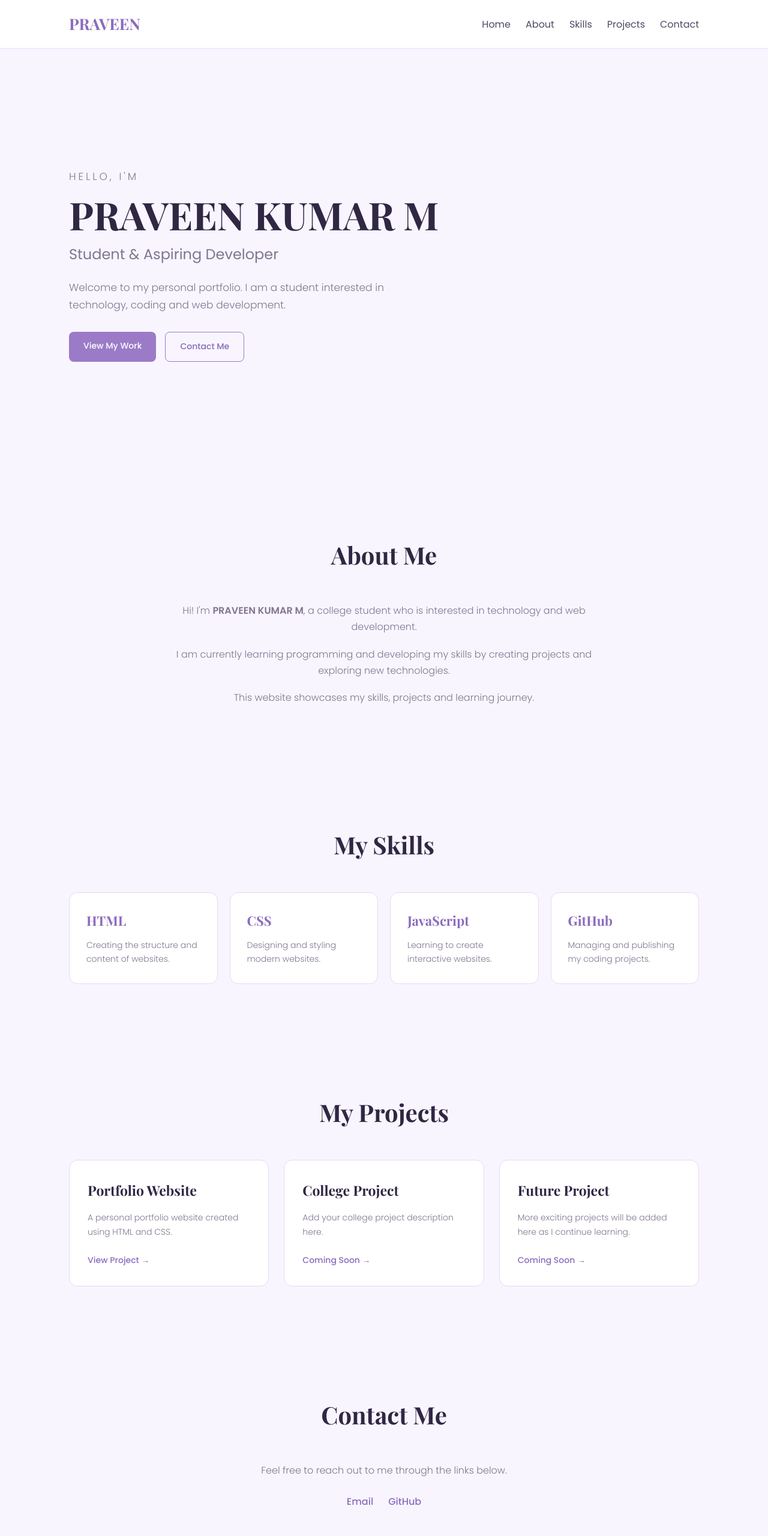
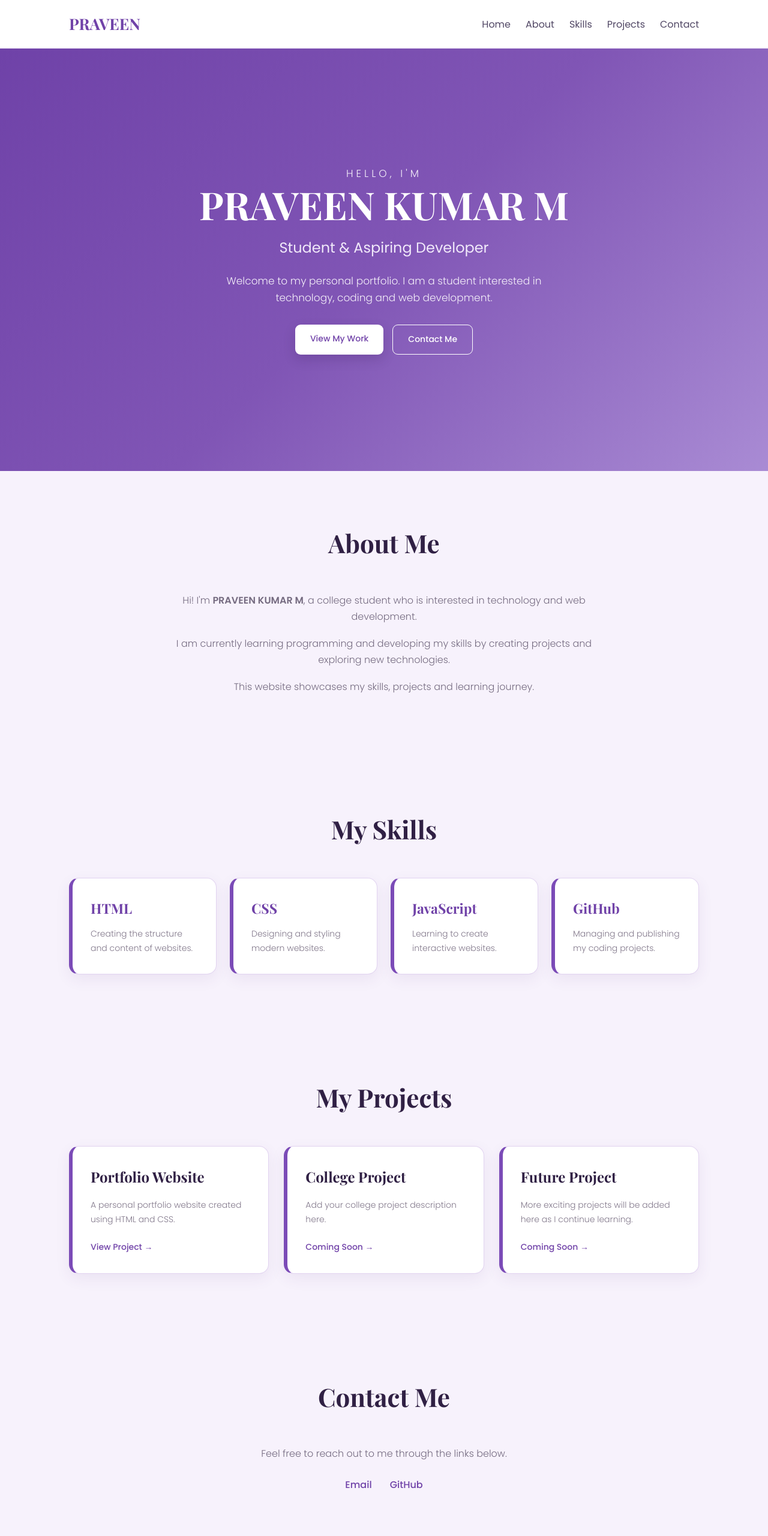
Before and after one commit to praveenn19/myportfolio, a plain HTML site: page index.html in a window 1280 px wide. Shown: the top 2560 px of the page at 60% size. Drawn offline with nearby package versions, Linux system fonts and the light colour scheme.

Commit message:
Update style.css

```diff
--- a/style.css
+++ b/style.css
@@ -17,15 +17,10 @@ html {
 
 body {
     font-family: 'Poppins', sans-serif;
-    background: #F8F5FF;
-    color: #302743;
+    background: #F7F2FC;
+    color: #302044;
     line-height: 1.7;
 }
-
-
-/* =========================
-   HEADINGS
-========================= */
 
 h1,
 h2,
@@ -40,7 +35,7 @@ h3 {
 
 header {
     background: #FFFFFF;
-    border-bottom: 1px solid #E8DFFF;
+    border-bottom: 1px solid #E2D5F0;
 
     position: sticky;
     top: 0;
@@ -50,6 +45,7 @@ header {
 .navbar {
     max-width: 1100px;
     margin: auto;
+
     padding: 18px 25px;
 
     display: flex;
@@ -60,7 +56,8 @@ header {
 .logo {
     font-family: 'Playfair Display', serif;
     font-size: 26px;
-    color: #8B6BBE;
+    font-weight: 700;
+    color: #7042A8;
 }
 
 .nav-links {
@@ -73,27 +70,40 @@ header {
     text-decoration: none;
     color: #514765;
     font-weight: 400;
-
     transition: 0.3s;
 }
 
 .nav-links a:hover {
-    color: #8B6BBE;
+    color: #7042A8;
 }
 
 
 /* =========================
-   HOME
+   HOME / FIRST PAGE
 ========================= */
 
 .hero {
-    min-height: 90vh;
-    max-width: 1100px;
-    margin: auto;
+    min-height: 88vh;
+
+    max-width: 100%;
+
     padding: 80px 25px;
 
     display: flex;
     align-items: center;
+    justify-content: center;
+
+    text-align: center;
+
+    background:
+        linear-gradient(
+            135deg,
+            #6F42A8,
+            #8055B5,
+            #A98BD4
+        );
+
+    color: white;
 }
 
 .hero-text {
@@ -101,31 +111,46 @@ header {
 }
 
 .small-text {
-    color: #9275C2;
+    color: #E9DDF8;
+
     font-weight: 500;
-    letter-spacing: 4px;
-    margin-bottom: 12px;
+
+    letter-spacing: 5px;
+
+    margin-bottom: 15px;
 }
 
 .hero h1 {
     font-size: 64px;
+
     line-height: 1.15;
-    margin-bottom: 10px;
-    color: #302743;
+
+    margin-bottom: 15px;
+
+    color: #FFFFFF;
 }
 
 .hero h2 {
     font-family: 'Poppins', sans-serif;
+
     font-size: 24px;
+
     font-weight: 400;
-    color: #81758F;
+
+    color: #F1E9FA;
+
     margin-bottom: 20px;
 }
 
 .hero p {
-    max-width: 600px;
-    color: #81758F;
+    max-width: 620px;
+
+    margin: auto;
+
+    color: #F4EFF9;
+
     font-size: 17px;
+
     font-weight: 300;
 }
 
@@ -138,64 +163,79 @@ header {
     margin-top: 30px;
 
     display: flex;
+
+    justify-content: center;
+
     gap: 15px;
 }
 
 .btn {
     display: inline-block;
 
-    padding: 12px 24px;
+    padding: 12px 25px;
 
-    background: #9B7BC7;
-    color: white;
+    background: #FFFFFF;
+
+    color: #7042A8;
 
     text-decoration: none;
 
-    border-radius: 8px;
+    border-radius: 9px;
 
     font-size: 14px;
+
     font-weight: 500;
 
     transition: 0.3s;
+
+    box-shadow: 0 8px 20px rgba(45, 20, 70, 0.18);
 }
 
 .btn:hover {
-    background: #8968B8;
     transform: translateY(-3px);
+
+    background: #F2E9FA;
+
+    box-shadow: 0 12px 25px rgba(45, 20, 70, 0.25);
 }
 
 .btn.outline {
     background: transparent;
 
-    color: #8968B8;
+    color: #FFFFFF;
 
-    border: 1px solid #9B7BC7;
+    border: 1px solid #FFFFFF;
+
+    box-shadow: none;
 }
 
 .btn.outline:hover {
-    background: #9B7BC7;
-    color: white;
+    background: #FFFFFF;
+
+    color: #7042A8;
 }
 
 
 /* =========================
-   SECTIONS
+   GENERAL SECTIONS
 ========================= */
 
 .section {
     max-width: 1100px;
+
     margin: auto;
-    padding: 90px 25px;
+
+    padding: 85px 25px;
 }
 
 .section > h2 {
     text-align: center;
 
-    font-size: 40px;
+    font-size: 42px;
 
     margin-bottom: 45px;
 
-    color: #302743;
+    color: #302044;
 }
 
 
@@ -205,11 +245,12 @@ header {
 
 .about-box {
     max-width: 750px;
+
     margin: auto;
 
     text-align: center;
 
-    color: #81758F;
+    color: #756B80;
 
     font-size: 16px;
 
@@ -230,17 +271,21 @@ header {
 
     grid-template-columns: repeat(4, 1fr);
 
-    gap: 20px;
+    gap: 22px;
 }
 
 .skill {
     background: #FFFFFF;
 
-    padding: 28px;
+    padding: 30px;
 
-    border-radius: 14px;
+    border-radius: 16px;
 
-    border: 1px solid #E4D9F5;
+    border: 1px solid #E1D3F0;
+
+    border-left: 6px solid #7B4BB7;
+
+    box-shadow: 0 8px 25px rgba(90, 50, 130, 0.08);
 
     transition: 0.3s;
 }
@@ -248,20 +293,22 @@ header {
 .skill:hover {
     transform: translateY(-6px);
 
+    border-left-color: #5E3292;
+
     box-shadow:
-        0 12px 30px rgba(139, 107, 190, 0.15);
+        0 15px 35px rgba(111, 66, 168, 0.18);
 }
 
 .skill h3 {
-    color: #8B6BBE;
+    color: #7042A8;
 
-    font-size: 22px;
+    font-size: 23px;
 
-    margin-bottom: 10px;
+    margin-bottom: 12px;
 }
 
 .skill p {
-    color: #81758F;
+    color: #81778A;
 
     font-size: 14px;
 
@@ -286,9 +333,13 @@ header {
 
     padding: 30px;
 
-    border-radius: 14px;
+    border-radius: 16px;
 
-    border: 1px solid #E4D9F5;
+    border: 1px solid #E1D3F0;
+
+    border-left: 6px solid #7B4BB7;
+
+    box-shadow: 0 8px 25px rgba(90, 50, 130, 0.08);
 
     transition: 0.3s;
 }
@@ -296,20 +347,22 @@ header {
 .project-card:hover {
     transform: translateY(-6px);
 
+    border-left-color: #5E3292;
+
     box-shadow:
-        0 12px 30px rgba(139, 107, 190, 0.15);
+        0 15px 35px rgba(111, 66, 168, 0.18);
 }
 
 .project-card h3 {
-    font-size: 23px;
+    font-size: 24px;
 
     margin-bottom: 15px;
 
-    color: #302743;
+    color: #302044;
 }
 
 .project-card p {
-    color: #81758F;
+    color: #81778A;
 
     font-size: 14px;
 
@@ -319,16 +372,20 @@ header {
 }
 
 .project-link {
-    color: #8B6BBE;
+    color: #7042A8;
 
     text-decoration: none;
 
     font-size: 14px;
 
     font-weight: 500;
+
+    transition: 0.3s;
 }
 
 .project-link:hover {
+    color: #4F287A;
+
     text-decoration: underline;
 }
 
@@ -342,7 +399,7 @@ header {
 }
 
 .contact > p {
-    color: #81758F;
+    color: #756B80;
 
     font-weight: 300;
 }
@@ -354,11 +411,11 @@ header {
 
     justify-content: center;
 
-    gap: 25px;
+    gap: 30px;
 }
 
 .contact-links a {
-    color: #8B6BBE;
+    color: #7042A8;
 
     text-decoration: none;
 
@@ -368,7 +425,7 @@ header {
 }
 
 .contact-links a:hover {
-    color: #6F4FA0;
+    color: #4F287A;
 
     text-decoration: underline;
 }
@@ -383,9 +440,9 @@ footer {
 
     padding: 25px;
 
-    background: #E8DDF5;
+    background: #5E3292;
 
-    color: #514765;
+    color: #FFFFFF;
 
     font-size: 13px;
 }
@@ -414,7 +471,7 @@ footer {
     .hero {
         min-height: 80vh;
 
-        text-align: center;
+        padding: 65px 25px;
     }
 
     .hero h1 {
@@ -427,13 +484,9 @@ footer {
 
     .hero p {
         font-size: 15px;
-
-        margin: auto;
     }
 
     .buttons {
-        justify-content: center;
-
         flex-wrap: wrap;
     }
 
@@ -453,6 +506,10 @@ footer {
 
 @media (max-width: 480px) {
 
+    .navbar {
+        padding: 17px 15px;
+    }
+
     .logo {
         font-size: 23px;
     }
@@ -464,11 +521,21 @@ footer {
     }
 
     .hero {
+        min-height: 78vh;
+
         padding: 60px 20px;
+    }
+
+    .small-text {
+        font-size: 12px;
+
+        letter-spacing: 4px;
     }
 
     .hero h1 {
         font-size: 36px;
+
+        line-height: 1.2;
     }
 
     .hero h2 {
@@ -477,6 +544,8 @@ footer {
 
     .hero p {
         font-size: 14px;
+
+        line-height: 1.8;
     }
 
     .section {
@@ -484,7 +553,9 @@ footer {
     }
 
     .section > h2 {
-        font-size: 32px;
+        font-size: 34px;
+
+        margin-bottom: 35px;
     }
 
     .skills-container {
@@ -495,13 +566,28 @@ footer {
         grid-template-columns: 1fr;
     }
 
+    .skill,
+    .project-card {
+        padding: 25px;
+    }
+
     .buttons {
         flex-direction: column;
+
         align-items: center;
     }
 
     .btn {
-        width: 180px;
+        width: 190px;
+
         text-align: center;
     }
+
+    .contact-links {
+        gap: 25px;
+    }
+
+    footer {
+        padding: 22px 15px;
+    }
 }
```
